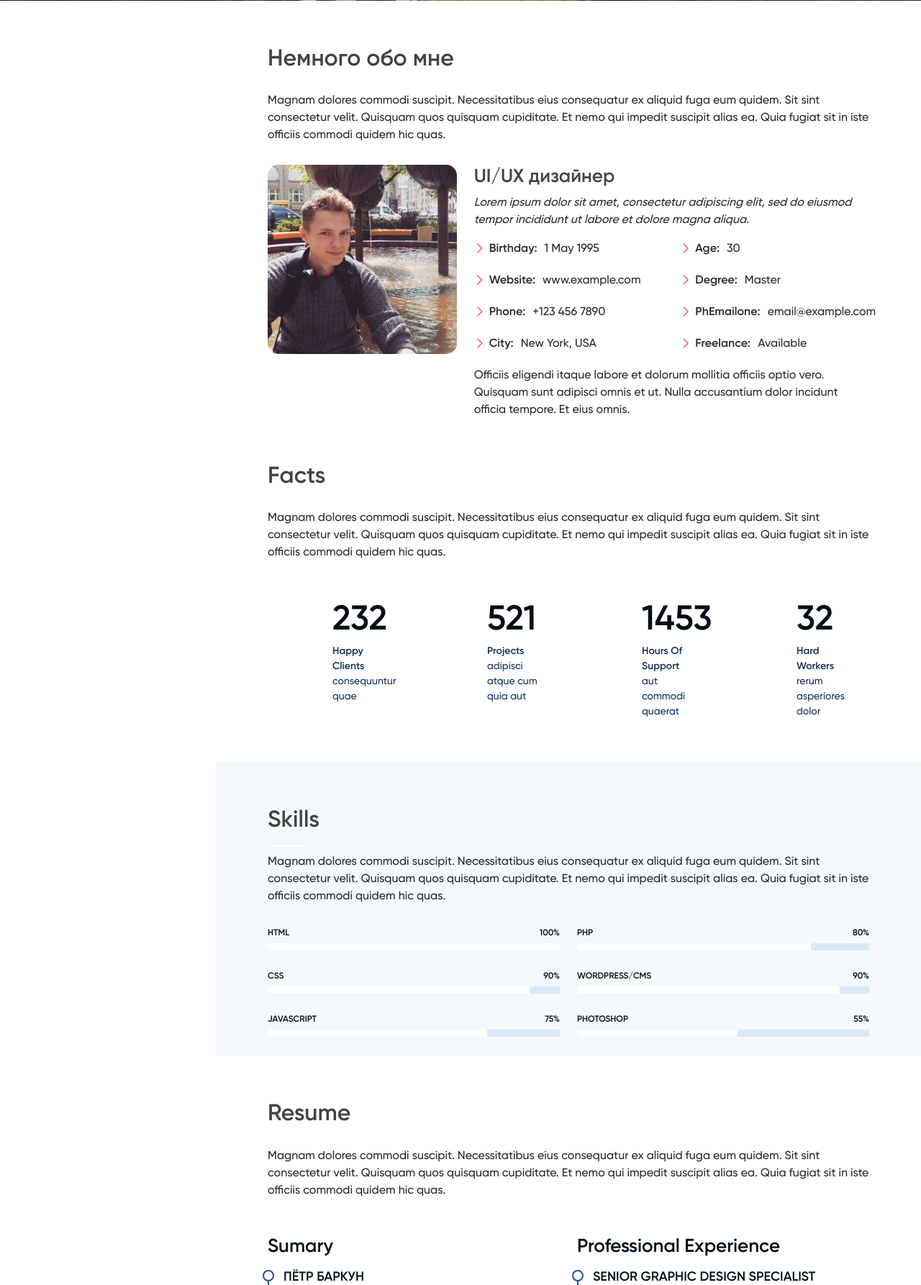
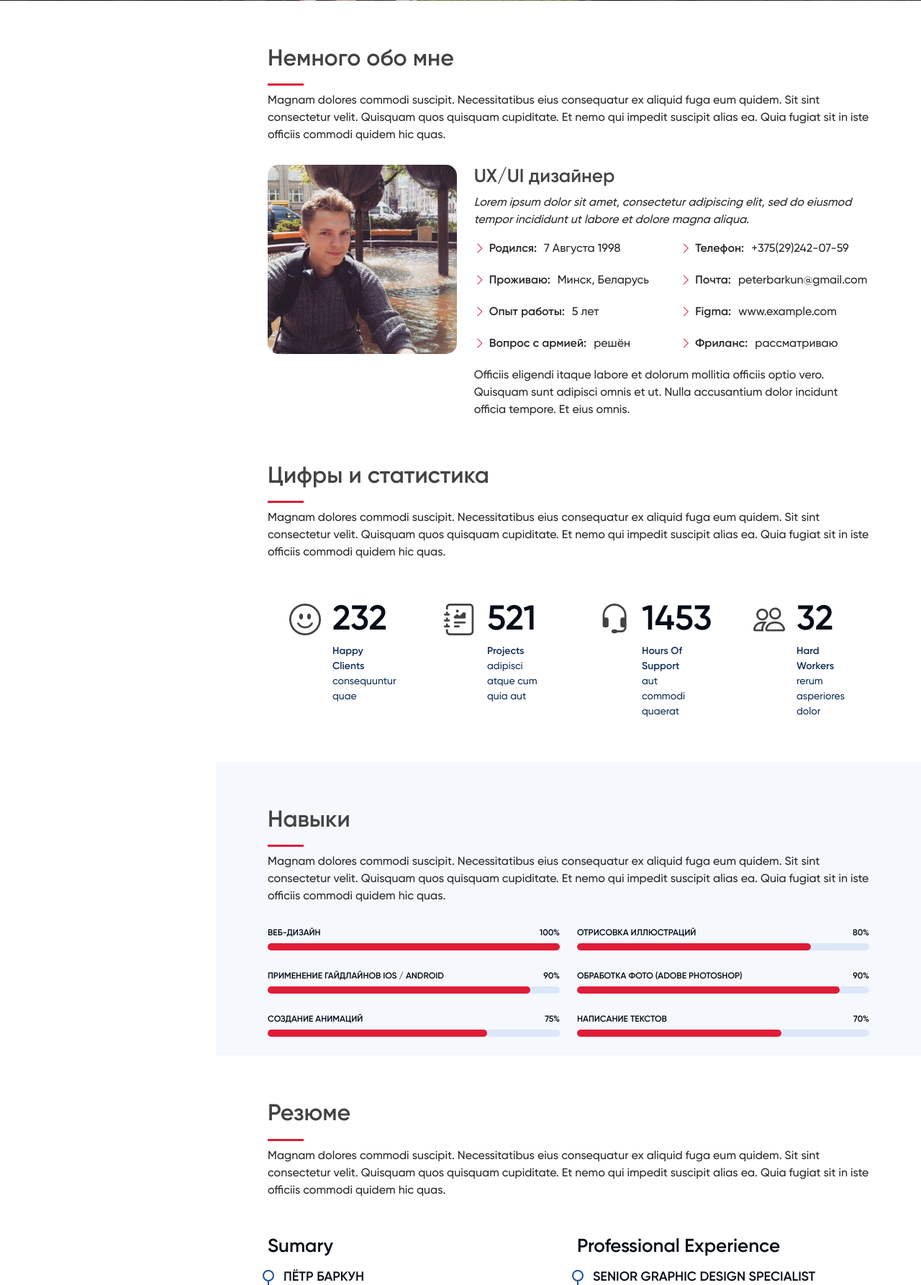
Before and after one commit to Unterfeldwebel33/peterbarkun, a PHP site: page / in a window 1280 px wide. Shown: the part 799-2585 px from the top of the page at 72% size. Run offline with PHP 8.4, Linux system fonts and the light colour scheme.

Commit message:
Общая доработка

```diff
--- a/assets/css/style.css
+++ b/assets/css/style.css
@@ -173,8 +173,11 @@ h1, h2, h3, h4, h5, h6 {
   color: #fff;
   font-weight: 650;
 }
-.nav-menu a:hover i, .nav-menu .active i, .nav-menu .active:focus i, .nav-menu li:hover > a i {
+.nav-menu .active i, .nav-menu .active:focus i > a i {
   color: #DF1D38;
+}
+.nav-menu a:hover i{
+  color: #434343;
 }
 
 /* Mobile Navigation */
@@ -255,11 +258,20 @@ h1, h2, h3, h4, h5, h6 {
     background-attachment: fixed;
   }
 }
+
 @media (max-width: 768px) {
   #hero h1 {
-    font-size: 28px;
+    font-size: 40px;
+    line-height: 36px;
+    margin-bottom: 0;
+  }
+
+  #hero p {
+    margin-bottom: 0;
+    font-size: 18px;
     line-height: 36px;
   }
+
   #hero h2 {
     font-size: 18px;
     line-height: 24px;
@@ -274,6 +286,15 @@ section {
   padding: 60px;
   padding-bottom: 0;
   overflow: hidden;
+}
+
+@media (max-width: 768px) {
+  section {
+    padding: 30px;
+    padding-top: 60px;
+    padding-bottom: 0px;
+    overflow: hidden;
+  }
 }
 
 .section-bg {
@@ -296,7 +317,7 @@ section {
   display: block;
   width: 50px;
   height: 3px;
-  background: #fff;
+  background: #DF1D38;
   bottom: 0;
   left: 0;
 }
@@ -352,7 +373,7 @@ section {
 .facts .count-box i {
   display: block;
   font-size: 44px;
-  color: #fff;
+  color: #434343;
   float: left;
   line-height: 0;
 }
@@ -409,12 +430,14 @@ section {
 .skills .progress-bar-wrap {
   background: #dce8f8;
   height: 10px;
+  border-radius: 20px;
 }
 .skills .progress-bar {
   width: 1px;
   height: 10px;
   transition: 0.9s;
-  background-color: #fff;
+  background-color: #DF1D38;
+  border-radius: 20px;
 }
 
 /*--------------------------------------------------------------
@@ -626,7 +649,7 @@ section {
   justify-content: center;
   width: 54px;
   height: 54px;
-  background: #fff;
+  background:  rgba(0, 0, 0, 0.4);
   border-radius: 50%;
   transition: 0.5s;
   border: 1px solid #fff;
--- a/index.html
+++ b/index.html
@@ -83,7 +83,7 @@
             <img src="assets/img/profile-img.jpg" alt="" class="img-fluid">
           </div>
           <div class="col-lg-8 pt-4 pt-lg-0 content" data-aos="fade-left">
-            <h3>UI/UX дизайнер</h3>
+            <h3>UX/UI дизайнер</h3>
             <p class="fst-italic">
               Lorem ipsum dolor sit amet, consectetur adipiscing elit, sed do eiusmod tempor incididunt ut labore et dolore
               magna aliqua.
@@ -91,18 +91,18 @@
             <div class="row">
               <div class="col-lg-6">
                 <ul>
-                  <li><i class="bi bi-chevron-right"></i> <strong>Birthday:</strong> <span>1 May 1995</span></li>
-                  <li><i class="bi bi-chevron-right"></i> <strong>Website:</strong> <span>www.example.com</span></li>
-                  <li><i class="bi bi-chevron-right"></i> <strong>Phone:</strong> <span>+123 456 7890</span></li>
-                  <li><i class="bi bi-chevron-right"></i> <strong>City:</strong> <span>New York, USA</span></li>
+                  <li><i class="bi bi-chevron-right"></i> <strong>Родился:</strong> <span>7 Августа 1998</span></li>
+                  <li><i class="bi bi-chevron-right"></i> <strong>Проживаю:</strong> <span>Минск, Беларусь</span></li>
+                  <li><i class="bi bi-chevron-right"></i> <strong>Опыт работы:</strong> <span>5 лет</span></li>
+                  <li><i class="bi bi-chevron-right"></i> <strong>Вопрос с армией:</strong> <span>решён</span></li>
                 </ul>
               </div>
               <div class="col-lg-6">
                 <ul>
-                  <li><i class="bi bi-chevron-right"></i> <strong>Age:</strong> <span>30</span></li>
-                  <li><i class="bi bi-chevron-right"></i> <strong>Degree:</strong> <span>Master</span></li>
-                  <li><i class="bi bi-chevron-right"></i> <strong>PhEmailone:</strong> <span>email@example.com</span></li>
-                  <li><i class="bi bi-chevron-right"></i> <strong>Freelance:</strong> <span>Available</span></li>
+                  <li><i class="bi bi-chevron-right"></i> <strong>Телефон:</strong> <span>+375(29)242-07-59</span></li>
+                  <li><i class="bi bi-chevron-right"></i> <strong>Почта:</strong> <span>peterbarkun@gmail.com</span></li>
+                  <li><i class="bi bi-chevron-right"></i> <strong>Figma:</strong> <span>www.example.com</span></li>
+                  <li><i class="bi bi-chevron-right"></i> <strong>Фриланс:</strong> <span>рассматриваю</span></li>
                 </ul>
               </div>
             </div>
@@ -120,7 +120,7 @@
       <div class="container">
 
         <div class="section-title">
-          <h2>Facts</h2>
+          <h2>Цифры и статистика</h2>
           <p>Magnam dolores commodi suscipit. Necessitatibus eius consequatur ex aliquid fuga eum quidem. Sit sint consectetur velit. Quisquam quos quisquam cupiditate. Et nemo qui impedit suscipit alias ea. Quia fugiat sit in iste officiis commodi quidem hic quas.</p>
         </div>
 
@@ -168,7 +168,7 @@
       <div class="container">
 
         <div class="section-title">
-          <h2>Skills</h2>
+          <h2>Навыки</h2>
           <p>Magnam dolores commodi suscipit. Necessitatibus eius consequatur ex aliquid fuga eum quidem. Sit sint consectetur velit. Quisquam quos quisquam cupiditate. Et nemo qui impedit suscipit alias ea. Quia fugiat sit in iste officiis commodi quidem hic quas.</p>
         </div>
 
@@ -177,21 +177,21 @@
           <div class="col-lg-6" data-aos="fade-up">
 
             <div class="progress">
-              <span class="skill">HTML <i class="val">100%</i></span>
+              <span class="skill">Веб-дизайн <i class="val">100%</i></span>
               <div class="progress-bar-wrap">
                 <div class="progress-bar" role="progressbar" aria-valuenow="100" aria-valuemin="0" aria-valuemax="100"></div>
               </div>
             </div>
 
             <div class="progress">
-              <span class="skill">CSS <i class="val">90%</i></span>
+              <span class="skill">Применение гайдлайнов IOS / Android<i class="val">90%</i></span>
               <div class="progress-bar-wrap">
                 <div class="progress-bar" role="progressbar" aria-valuenow="90" aria-valuemin="0" aria-valuemax="100"></div>
               </div>
             </div>
 
             <div class="progress">
-              <span class="skill">JavaScript <i class="val">75%</i></span>
+              <span class="skill">Создание анимаций <i class="val">75%</i></span>
               <div class="progress-bar-wrap">
                 <div class="progress-bar" role="progressbar" aria-valuenow="75" aria-valuemin="0" aria-valuemax="100"></div>
               </div>
@@ -202,23 +202,23 @@
           <div class="col-lg-6" data-aos="fade-up" data-aos-delay="100">
 
             <div class="progress">
-              <span class="skill">PHP <i class="val">80%</i></span>
+              <span class="skill">Отрисовка иллюстраций <i class="val">80%</i></span>
               <div class="progress-bar-wrap">
                 <div class="progress-bar" role="progressbar" aria-valuenow="80" aria-valuemin="0" aria-valuemax="100"></div>
               </div>
             </div>
 
             <div class="progress">
-              <span class="skill">WordPress/CMS <i class="val">90%</i></span>
+              <span class="skill">Обработка фото (Adobe Photoshop) <i class="val">90%</i></span>
               <div class="progress-bar-wrap">
                 <div class="progress-bar" role="progressbar" aria-valuenow="90" aria-valuemin="0" aria-valuemax="100"></div>
               </div>
             </div>
 
             <div class="progress">
-              <span class="skill">Photoshop <i class="val">55%</i></span>
+              <span class="skill">Написание текстов <i class="val">70%</i></span>
               <div class="progress-bar-wrap">
-                <div class="progress-bar" role="progressbar" aria-valuenow="55" aria-valuemin="0" aria-valuemax="100"></div>
+                <div class="progress-bar" role="progressbar" aria-valuenow="70" aria-valuemin="0" aria-valuemax="100"></div>
               </div>
             </div>
 
@@ -234,7 +234,7 @@
       <div class="container">
 
         <div class="section-title">
-          <h2>Resume</h2>
+          <h2>Резюме</h2>
           <p>Magnam dolores commodi suscipit. Necessitatibus eius consequatur ex aliquid fuga eum quidem. Sit sint consectetur velit. Quisquam quos quisquam cupiditate. Et nemo qui impedit suscipit alias ea. Quia fugiat sit in iste officiis commodi quidem hic quas.</p>
         </div>
 
@@ -300,7 +300,7 @@
       <div class="container">
 
         <div class="section-title">
-          <h2>Portfolio</h2>
+          <h2>Примеры работ</h2>
           <p>Magnam dolores commodi suscipit. Necessitatibus eius consequatur ex aliquid fuga eum quidem. Sit sint consectetur velit. Quisquam quos quisquam cupiditate. Et nemo qui impedit suscipit alias ea. Quia fugiat sit in iste officiis commodi quidem hic quas.</p>
         </div>
 
@@ -417,7 +417,7 @@
       <div class="container">
 
         <div class="section-title">
-          <h2>Services</h2>
+          <h2>Почему люди обращаются ко мне?</h2>
           <p>Magnam dolores commodi suscipit. Necessitatibus eius consequatur ex aliquid fuga eum quidem. Sit sint consectetur velit. Quisquam quos quisquam cupiditate. Et nemo qui impedit suscipit alias ea. Quia fugiat sit in iste officiis commodi quidem hic quas.</p>
         </div>
 
@@ -462,7 +462,7 @@
       <div class="container">
 
         <div class="section-title">
-          <h2>Testimonials</h2>
+          <h2>Отзывы</h2>
           <p>Magnam dolores commodi suscipit. Necessitatibus eius consequatur ex aliquid fuga eum quidem. Sit sint consectetur velit. Quisquam quos quisquam cupiditate. Et nemo qui impedit suscipit alias ea. Quia fugiat sit in iste officiis commodi quidem hic quas.</p>
         </div>
 
@@ -546,7 +546,7 @@
       <div class="container">
 
         <div class="section-title">
-          <h2>Contact</h2>
+          <h2>Свяжитесь со мной</h2>
           <p>Magnam dolores commodi suscipit. Necessitatibus eius consequatur ex aliquid fuga eum quidem. Sit sint consectetur velit. Quisquam quos quisquam cupiditate. Et nemo qui impedit suscipit alias ea. Quia fugiat sit in iste officiis commodi quidem hic quas.</p>
         </div>
 
```
